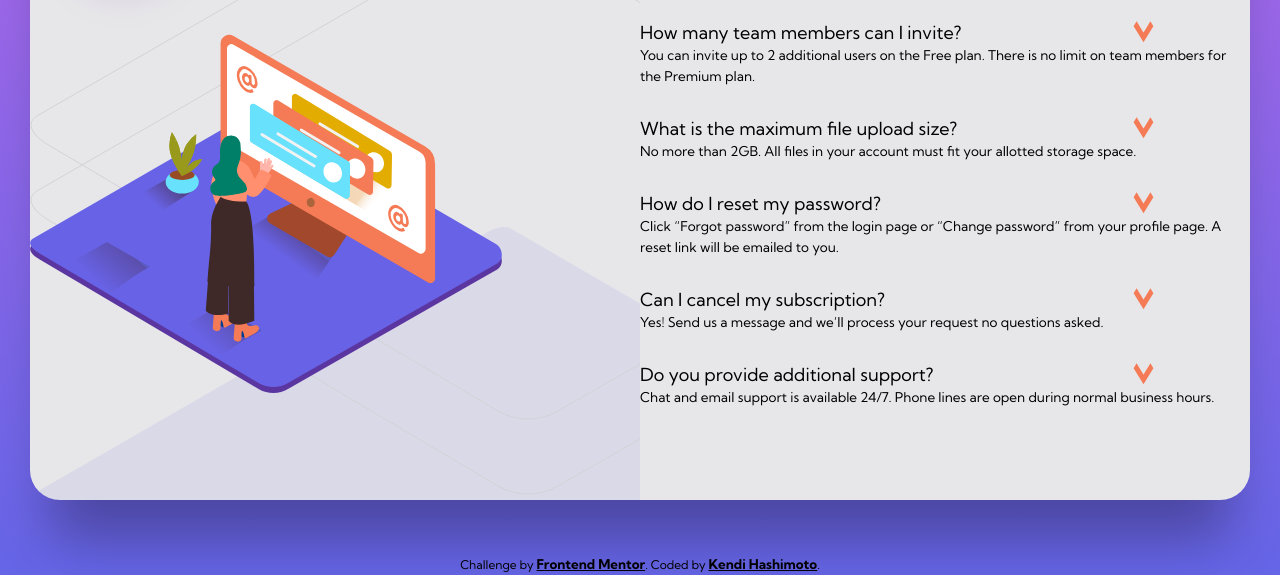
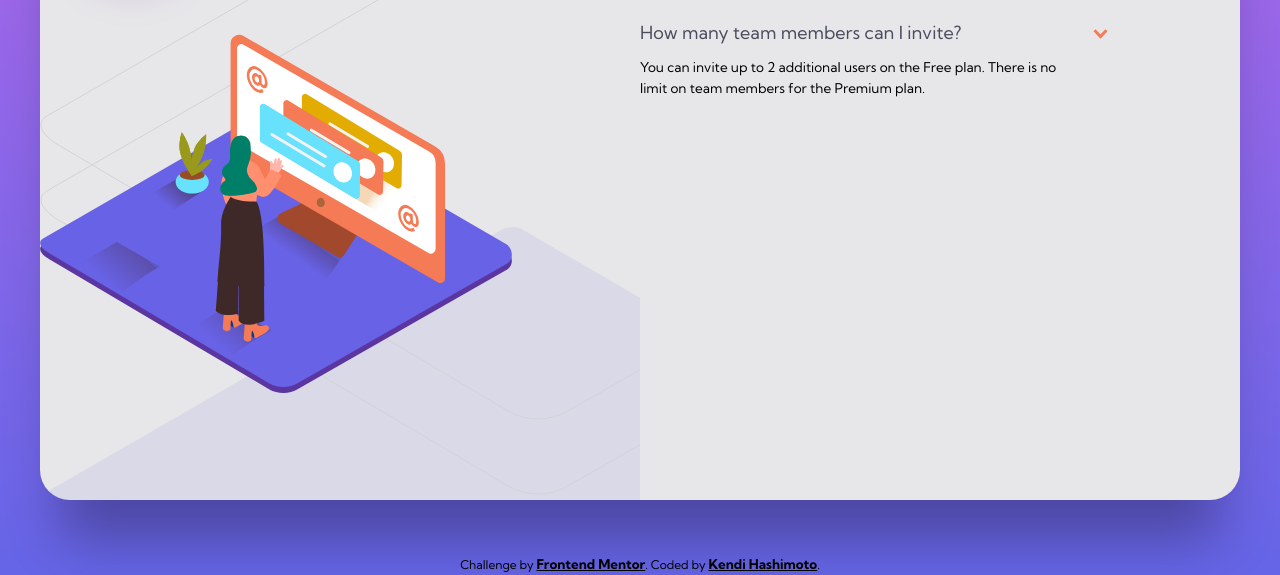
Before and after one commit to KendiHashimoto/FAQ-Accordion-Card, a website built with Vite: page index.html in a window 1280 px wide. Shown: the part 225-800 px from the top of the page. Built offline with nearby package versions, Linux system fonts and the light colour scheme.

Commit message:
FAQ divs

```diff
--- a/index.html
+++ b/index.html
@@ -62,7 +62,7 @@
 
 <body class="bg-gradient-to-b from-softviolet to-softblue m-auto">
 
-  <main class="bg-lightgrayishblue flex max-w-screen-xl
+  <main class="bg-lightgrayishblue flex w-[1200px]
   rounded-[30px] h-[650px] items-center mx-10 shadow-container">
 
     <section class="w-1/2 bg-desktop-bg-pattern h-full">
@@ -73,56 +73,24 @@
     <section class="w-1/2 h-full">
       <h1 class="text-6xl font-bold mt-28 mb-14">FAQ</h1>
 
-      <div class="mb-10">
-        <div class="mr-32 flex justify-between">
-          <p class="text-2xl">How many team members can I invite?</p>
-          <img class="w-7" src="assets/images/icon-arrow-down.svg" alt="orange arrow">
+      <!-- TITLE AND ARROW -->
+      <div class="mb-10 w-full">
+        <div class="mr-12 flex justify-between">
+          <p class="text-2xl mb-4 text-verydarkgrayishblue">How many team members can I invite?</p>
+          <img class="w-5 mb-3 ml-5 self-center mr-32" src="assets/images/icon-arrow-down.svg" alt="orange arrow">
         </div>
-        <p class="text-lg">
-          You can invite up to 2 additional users on the Free plan. There is no limit on
+
+        <!-- ANSWER -->
+        <p class="text-lg w-4/5">
+          You can invite up to 2 additional users on the Free plan. There is no <br> limit on
           team members for the Premium plan.
         </p>
-      </div>
 
-      <div class="mb-10">
-        <div class="mr-32 flex justify-between">
-          <p class="text-2xl">What is the maximum file upload size?</p>
-          <img class="w-7" src="assets/images/icon-arrow-down.svg" alt="orange arrow">
+        <!-- BORDER -->
+        <div>
+
         </div>
-        <p class="text-lg">
-          No more than 2GB. All files in your account must fit your allotted storage space.
-        </p>
-      </div>
 
-      <div class="mb-10">
-        <div class="mr-32 flex justify-between">
-          <p class="text-2xl">How do I reset my password?</p>
-          <img class="w-7" src="assets/images/icon-arrow-down.svg" alt="orange arrow">
-        </div>
-        <p class="text-lg">
-          Click “Forgot password” from the login page or “Change password” from your profile page.
-          A reset link will be emailed to you.
-        </p>
-      </div>
-
-      <div class="mb-10">
-        <div class="mr-32 flex justify-between">
-          <p class="text-2xl">Can I cancel my subscription?</p>
-          <img class="w-7" src="assets/images/icon-arrow-down.svg" alt="orange arrow">
-        </div>
-        <p class="text-lg">
-          Yes! Send us a message and we’ll process your request no questions asked.
-        </p>
-      </div>
-
-      <div class="mb-10">
-        <div class="mr-32 flex justify-between">
-          <p class="text-2xl">Do you provide additional support?</p>
-          <img class="w-7" src="assets/images/icon-arrow-down.svg" alt="orange arrow">
-        </div>
-        <p class="text-lg">
-          Chat and email support is available 24/7. Phone lines are open during normal business hours.
-        </p>
       </div>
 
     </section>
```
